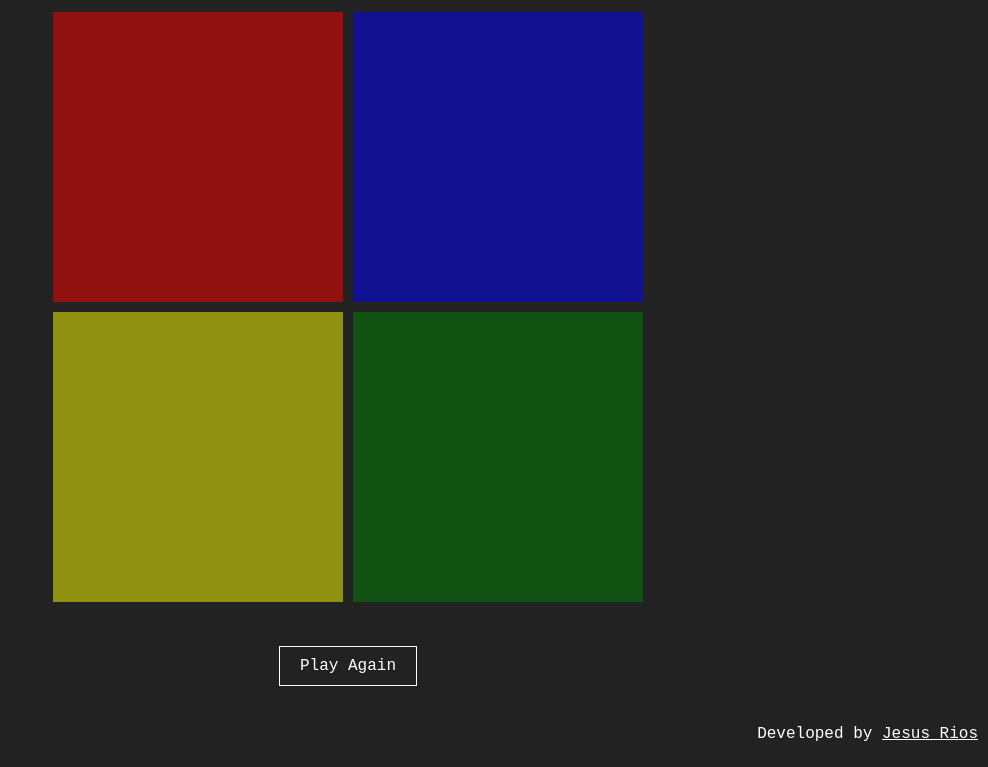
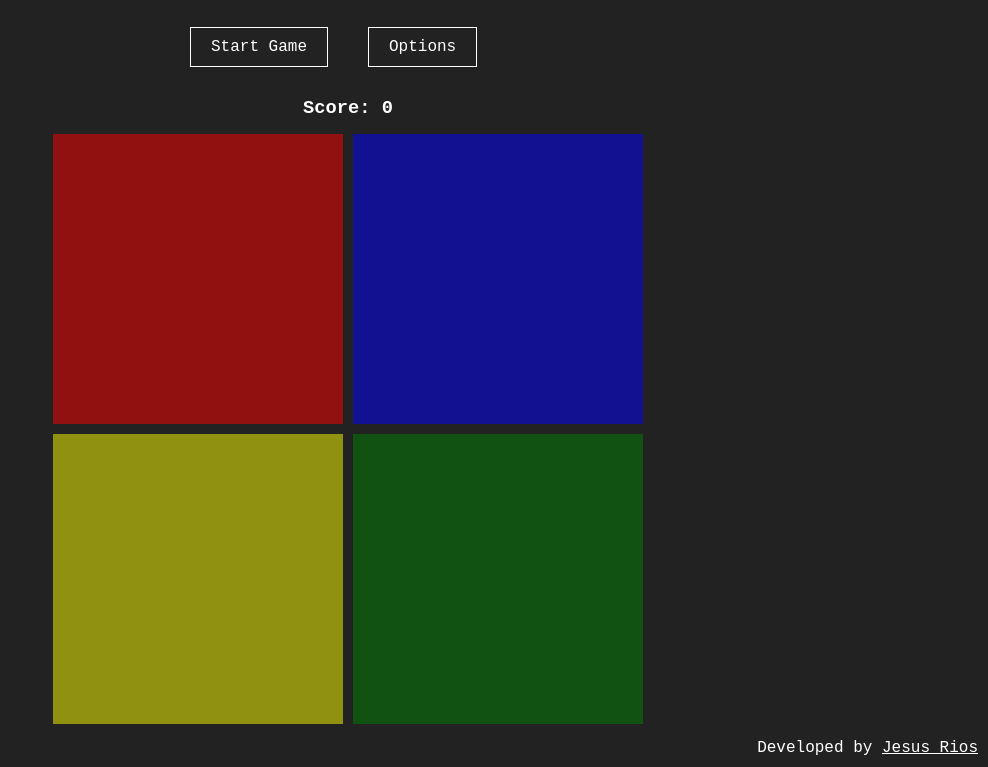
Before and after one commit to jesusriosdev/games, a website: page simon-says/index.html in a window 1280 px wide. Shown: the part 50-817 px from the top of the page, without its empty margins (292-1280 px from the left). Drawn offline with Linux system fonts and the light colour scheme.

Commit message:
cpu sequence and player clicks donde, still missing results

```diff
--- a/simon-says/css/styles.css
+++ b/simon-says/css/styles.css
@@ -34,6 +34,48 @@ header {
 }
 
 /******** HEADER ENDS ********/
+
+/******** PLAY STARTS ********/
+
+.play-container {
+    margin: 30px 0;
+    text-align: center;
+
+    display: grid;
+    grid-template-columns: repeat(2, 1fr);
+}
+
+.play-container div {
+    padding: 0 20px;
+}
+
+.play-container .play-start-new-game {
+    display: flex;
+    justify-content: flex-end;
+}
+
+.play-container .play-options {
+    display: flex;
+}
+
+.play-container a {
+    border: 1px solid #fff;
+    cursor: pointer;
+    padding: 10px 20px;
+}
+
+.play-container a:hover {
+    background-color: darkgray;
+}
+
+/******** PLAY ENDS ********/
+
+/******** BOARD STARTS ********/
+.score-container {
+    margin: 10px 0;
+    text-align: center;
+}
+/******** PLAY ENDS ********/
 
 /******** BOARD STARTS ********/
 
@@ -80,25 +122,6 @@ header {
 
 /******** BOARD ENDS ********/
 
-/******** PLAY AGAIN STARTS ********/
-
-.play-again-container {
-    margin: 50px 0;
-    text-align: center;
-}
-
-.play-again-container a {
-    border: 1px solid #fff;
-    cursor: pointer;
-    padding: 10px 20px;
-}
-
-.play-again-container a:hover {
-    background-color: darkgray;
-}
-
-/******** PLAY AGAIN ENDS ********/
-
 /******** CREDITS STARTS ********/
 
 .credits-container {
--- a/simon-says/index.html
+++ b/simon-says/index.html
@@ -1,34 +1,53 @@
 <!DOCTYPE html>
 <html lang="en">
 	<head>
-    <meta charset="UTF-8">
-    <meta name="viewport" content="width=device-width, initial-scale=1.0">
+		<meta charset="UTF-8" />
+		<meta name="viewport" content="width=device-width, initial-scale=1.0" />
 		<title>Simon Says</title>
 
-    <link rel="stylesheet" href="css/styles.css">
+		<link rel="stylesheet" href="css/styles.css" />
 	</head>
 	<body>
-
 		<header>
 			<h1>SIMON SAYS</h1>
 		</header>
 
-    <section class="board-container">
-        <div class="board">
-            <div class="quadrant q-one"     data-key="1" onclick="playerClick(1)"></div>
-            <div class="quadrant q-two"     data-key="2" onclick="playerClick(2)"></div>
-            <div class="quadrant q-three"   data-key="3" onclick="playerClick(3)"></div>
-            <div class="quadrant q-four"    data-key="4" onclick="playerClick(4)"></div>
+		<section class="play-container">
+			<div class="play-start-new-game">
+				<a onclick="init()">Start Game</a>
+			</div>
+			<div class="play-options">
+				<a>Options</a>
 			</div>
         </section>
 
-    <section class="play-again-container">
-        <a onclick="init()">Play Again</a>
+        <section class="score-container">
+            <div class="score">
+                <h3>Score: 0</h3>
+            </div>
+        </section>
+
+		<section class="board-container">
+			<div class="board">
+				<div class="quadrant q-one" data-key="1" onclick="playerClick(1)"></div>
+				<div class="quadrant q-two" data-key="2" onclick="playerClick(2)"></div>
+				<div
+					class="quadrant q-three"
+					data-key="3"
+					onclick="playerClick(3)"
+				></div>
+				<div
+					class="quadrant q-four"
+					data-key="4"
+					onclick="playerClick(4)"
+				></div>
+			</div>
 		</section>
 
 		<section class="credits-container">
 			<div>
-            Developed by <a target="_blank" href="https://jesusrios.dev/">Jesus Rios</a>
+				Developed by
+				<a target="_blank" href="https://jesusrios.dev/">Jesus Rios</a>
 			</div>
 		</section>
 
--- a/simon-says/js/scripts.js
+++ b/simon-says/js/scripts.js
@@ -1,23 +1,36 @@
 const sleep = (delay) => new Promise((resolve) => setTimeout(resolve, delay));
 
 let playerTurn = false;
-let moves = 1;
+let moves = 0;
 let cpuQuadrants = [];
 let playerQuadrants = [];
 
 async function init() {
-    moves = 1;
+
     cpuQuadrants = [];
     playerQuadrants = [];
+
+    const scoreText = document.querySelector('.score h3');
+    scoreText.innerHTML = `Score: 0`;
 
     startSequence();
 }
 
 async function startSequence() {
 
+    moves = 0;
     console.log('Starting sequence..')
     playerTurn = false;
-    while (cpuQuadrants.length < moves) {
+
+    for (const q of cpuQuadrants) {
+        console.log(`cpuQuadrant: ${q}`);
+        await sleep(500);
+        const quadrant = document.querySelector(`div[data-key="${q}"]`);
+        quadrant.classList.add('active');
+        await sleep(200);
+        quadrant.classList.remove('active');
+    }
+
     let randomNumber = randomQuadrant();
     console.log(`random number: ${randomNumber}`);
     if(true) {
@@ -29,7 +42,8 @@ async function startSequence() {
         await sleep(200);
         quadrant.classList.remove('active');
     }
-    }
+
+
     playerTurn = true;
 }
 
@@ -38,9 +52,36 @@ function randomQuadrant() {
 }
 
 async function playerClick(number) {
+    if(playerTurn === true) {
+
         console.log(`number clicked: ${number}`);
+        playerQuadrants.push(number);
+
         const quadrant = document.querySelector(`div[data-key="${number}"]`);
         quadrant.classList.add('active');
         await sleep(200);
         quadrant.classList.remove('active');
+
+        if(cpuQuadrants[moves] === number) {
+
+            moves++;
+
+            const scoreText = document.querySelector('.score h3');
+            scoreText.innerHTML = `Score: ${moves}`;
+
+            await sleep(500);
+
+            if(moves === cpuQuadrants.length) {
+                console.log('All good.. start new sequence.');
+                startSequence();
+                return;
+            } else {
+                console.log('All good.. wait for next number.');
             }
+
+        }
+        else {
+            console.log('game over dude..');
+        }
+    }
+}
```
Lines whose indentation alone changed are shown as unchanged.
